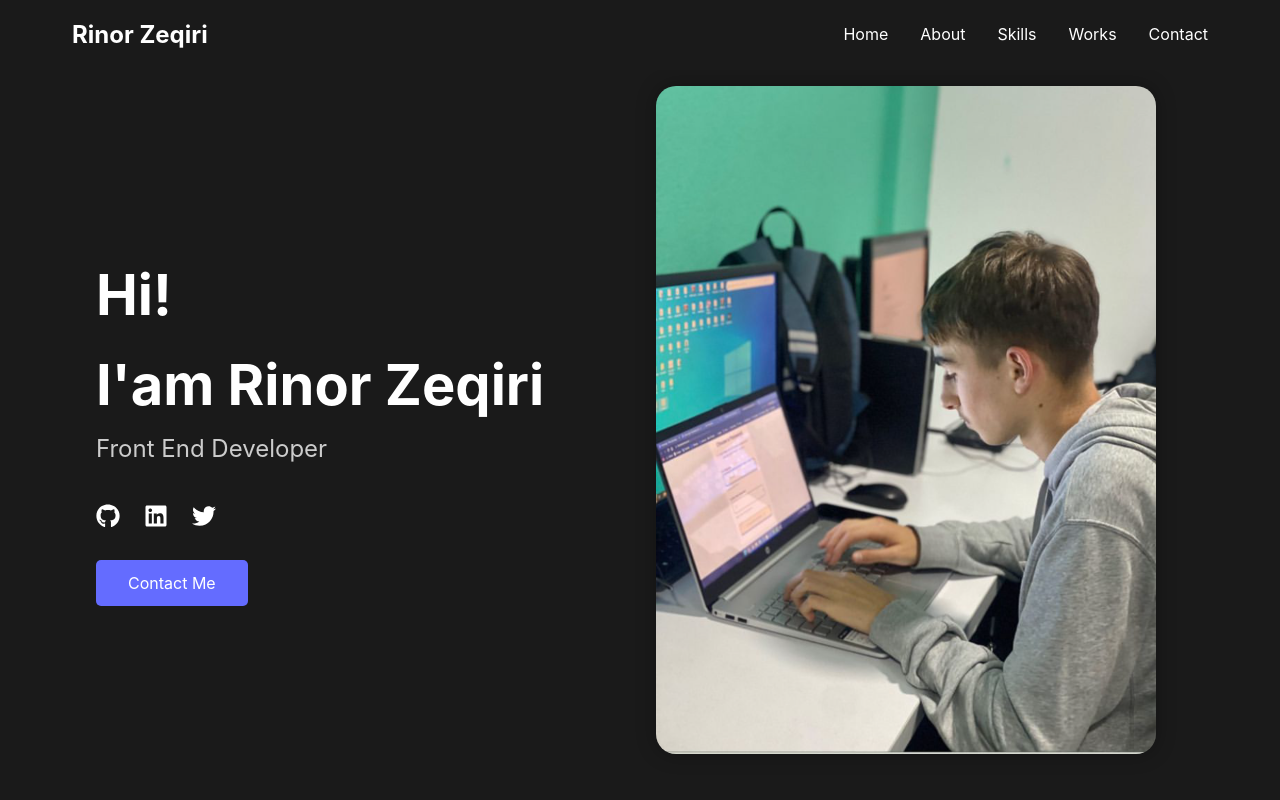
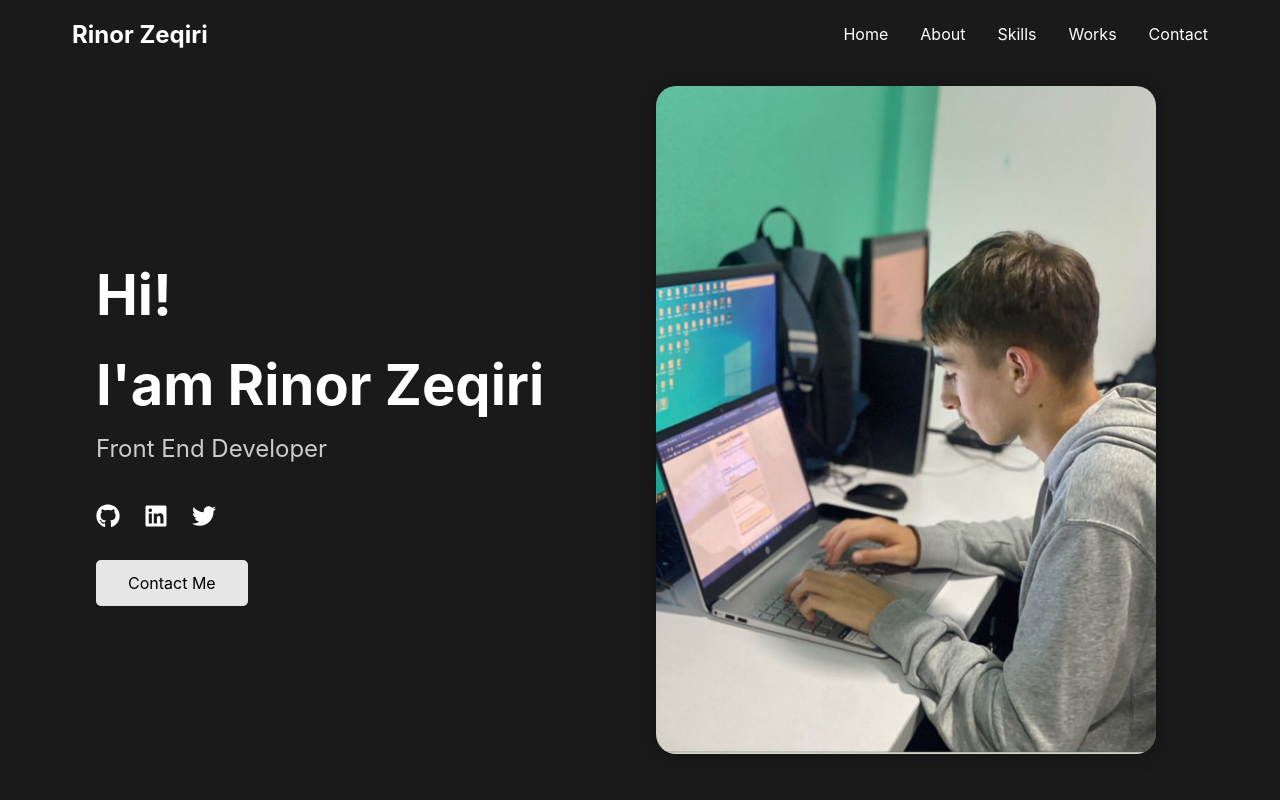
Before and after one commit to rinorze/vercelrinor, a React (Vite) app: page / in a window 1280 px wide. Shown: the top 800 px of the page. Built offline with nearby package versions, Linux system fonts and the light colour scheme.

Commit message:
Update main.scss

```diff
--- a/src/styles/main.scss
+++ b/src/styles/main.scss
@@ -36,11 +36,11 @@ body {
   text-decoration: none;
 
   &-primary {
-    background-color: $accent-color;
-    color: $text-color;
+    background-color: #e6e6e6;
+    color: black;
 
     &:hover {
-      background-color: darken($accent-color, 10%);
+      background-color: #a7a7a7;
     }
   }
 }
```
